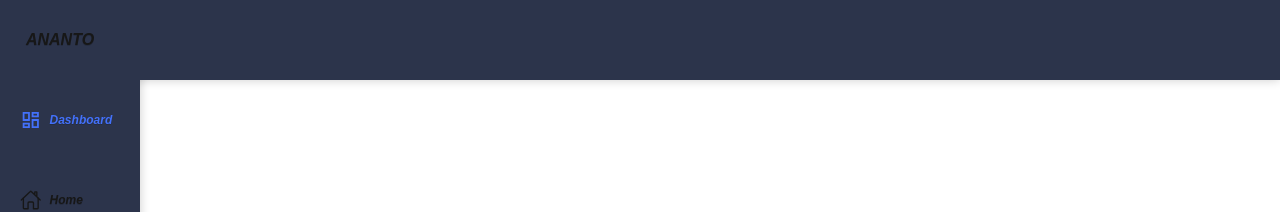
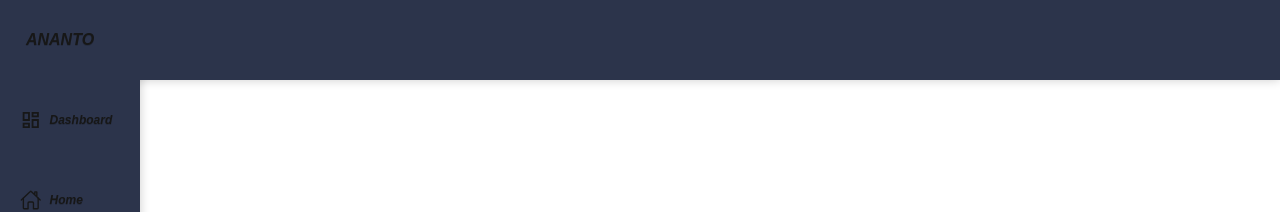
Before and after one commit to anonto42/next_portfolio, a Next.js app: page /admin/home in a window 1280 px wide. Shown: the top 212 px of the page. Built offline with nearby package versions, Linux system fonts and the light colour scheme.

Commit message:
Button logic changed

```diff
--- a/src/components/ui/Bars/AdminMainBar.tsx
+++ b/src/components/ui/Bars/AdminMainBar.tsx
@@ -5,11 +5,12 @@ import { FaRegNewspaper } from 'react-icons/fa6'
 import { IoHomeOutline } from 'react-icons/io5'
 import { LuFolderCode, LuLogOut } from 'react-icons/lu'
 import { MdOutlineContacts, MdOutlineDashboard } from 'react-icons/md'
-import { useState } from 'react'
+import { usePathname } from 'next/navigation'
 
 export default function AdminMainBar() {
 
-    const [tab, setTab] = useState("Dashboard")
+    const pathname = usePathname();
+
 
     const menu = [
         {
@@ -60,8 +61,8 @@ export default function AdminMainBar() {
         <div className='w-[140px] h-svh absolute bg-[#2c344b] shadow-[0_0px_10px_rgba(0,0,0,0.2)] px-5 pt-[80px]'>
              {
                 menu.map((item, index) => (
-                    <Link href={item.href} key={index}  onClick={() => setTab(item.name)} >
-                        <div className={`w-full h-[80px] flex items-center justify-center cursor-pointer active:scale-105 transition duration-300 ease-in-out ${tab === item.name ? "text-[#4371fa]" : ""}`}>
+                    <Link href={item.href} key={index} >
+                        <div className={`w-full h-[80px] flex items-center justify-center cursor-pointer active:scale-105 active:text-[#5e86ff] transition duration-300 ease-in-out ${ pathname === item.href ? "text-[#4371fa]" : ""}`}>
                             <div className='w-full h-full flex items-center justify-between'>
                                 {item.icon}
                                 <h1 className='text-[12px] w-[80%] pl-2 font-bold italic text-shadow-2xs cursor-pointer active:scale-105 transition duration-300 ease-in-out text-start'>{item.name}</h1>
```
